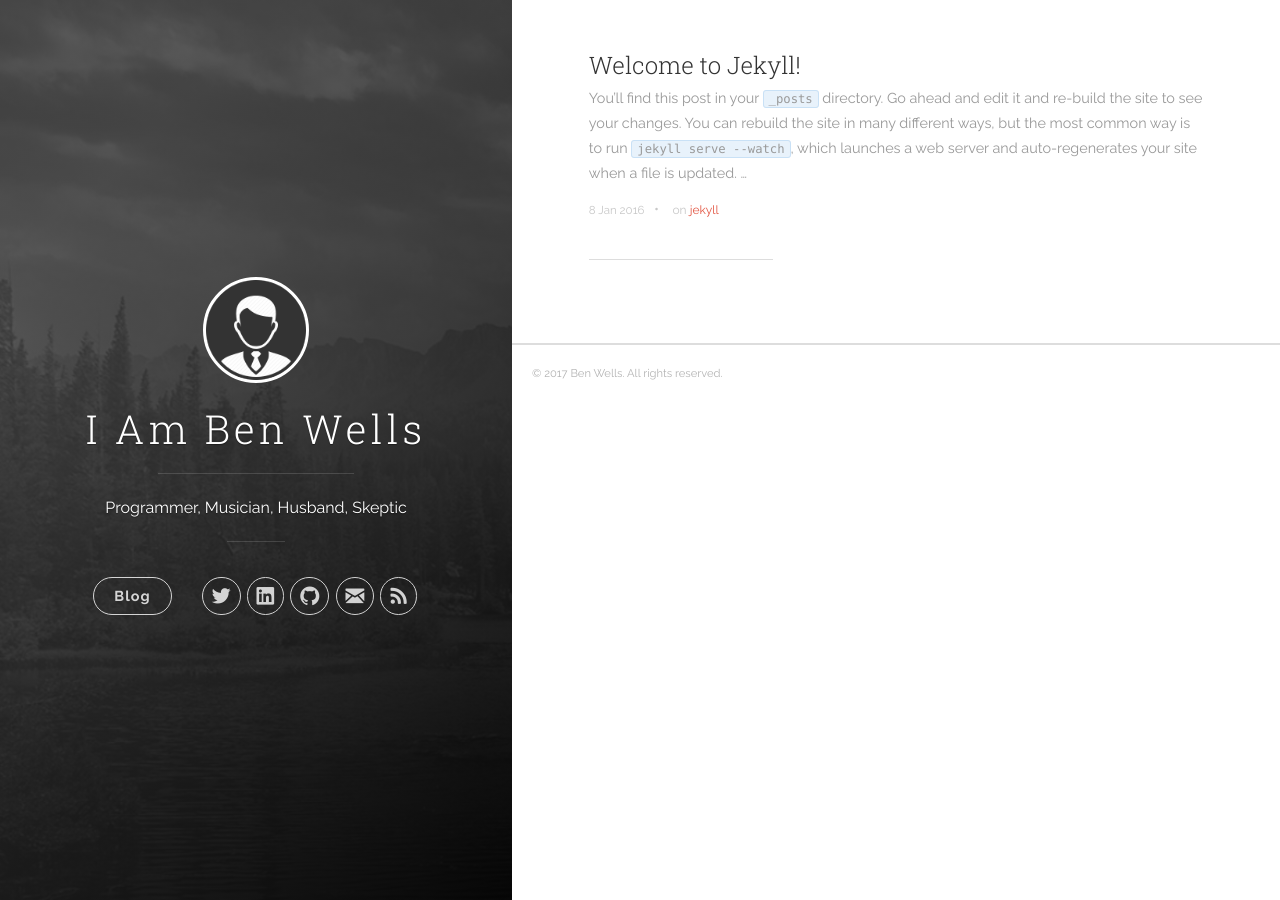
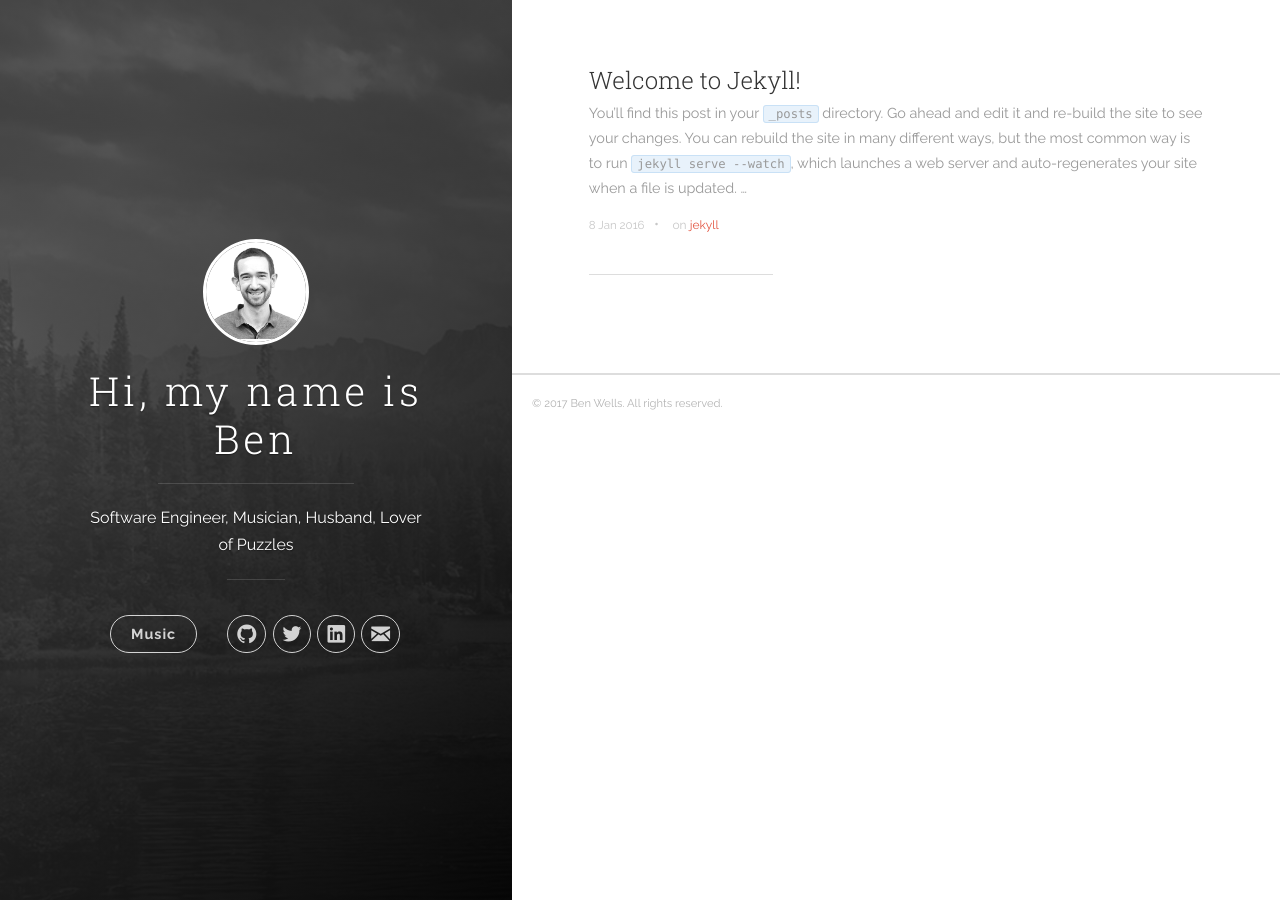
Before and after one commit to benwells/benwells.github.io, a Jekyll site: the page built from index.html, in a window 1280 px wide. Built offline with Jekyll 4.4.1, drawn with Linux system fonts in a browser that asks for light colours; nearby versions of some CDN libraries; the list of posts is cut into pages by our own code.

Commit message:
basic landing page

```diff
--- a/_config.yml
+++ b/_config.yml
@@ -1,8 +1,10 @@
 # Site settings
-title: I Am Ben Wells
-description: 'Programmer, Musician, Husband, Skeptic'
+title: Hi, my name is Ben
+description: 'Software Engineer, Musician, Husband, Lover of Puzzles'
 url: 'http://benwells.github.io'
 baseurl: '/'
+
+
 # google_analytics: 'UA-XXXXXX-X'
 # disqus_shortname: 'your-disqus-name'
 
--- a/_includes/header.html
+++ b/_includes/header.html
@@ -9,7 +9,7 @@
     <div class="panel-main__inner panel-inverted">
     <div class="panel-main__content">
         <a href="{{ site.baseurl }}" title="link to home of {{ site.title }}">
-          <img src="{{ "images/profile.jpg" | prepend: site.baseurl }}" class="user-image" alt="My Profile Photo">
+          <img src="{{ "images/profile.png" | prepend: site.baseurl }}" class="user-image" alt="My Profile Photo">
           <h1 class="panel-cover__title panel-title">{{ site.title }}</h1>
         </a>
         <hr class="panel-cover__divider">
@@ -18,14 +18,30 @@
 
         <div class="navigation-wrapper">
 
+          <!--<nav class="cover-navigation cover-navigation--primary">
+            <ul class="navigation">
+              <li class="navigation__item"><a href="{{ site.baseurl }}#blog" title="link to {{ site.title }} blog" class="blog-button">Blog</a></li>
+            </ul>
+          </nav>-->
+
           <nav class="cover-navigation cover-navigation--primary">
             <ul class="navigation">
-              <li class="navigation__item"><a href="{{ site.baseurl }}#blog" title="link to {{ site.title }} blog" class="blog-button">Blog</a></li>
+              <li class="navigation__item"><a href="http://mrbenwells.bandcamp.com" title="link to my music" target="_blank" class="blog-button">Music</a></li>
             </ul>
           </nav>
 
           <nav class="cover-navigation navigation--social">
             <ul class="navigation">
+
+            {% if site.author.github_username %}
+              <!-- GitHub -->
+              <li class="navigation__item">
+                <a href="https://www.github.com/{{ site.author.github_username }}" title="{{ site.author.github_username }} on GitHub" target="_blank">
+                  <i class="icon icon-social-github"></i>
+                  <span class="label">GitHub</span>
+                </a>
+              </li>
+            {% endif %}
 
             {% if site.author.twitter_username %}
               <!-- Twitter -->
@@ -57,16 +73,6 @@
               </li>
             {% endif %}
 
-            {% if site.author.github_username %}
-              <!-- GitHub -->
-              <li class="navigation__item">
-                <a href="https://www.github.com/{{ site.author.github_username }}" title="{{ site.author.github_username }} on GitHub" target="_blank">
-                  <i class="icon icon-social-github"></i>
-                  <span class="label">GitHub</span>
-                </a>
-              </li>
-            {% endif %}
-
             {% if site.author.email %}
               <!-- Email -->
               <li class="navigation__item">
@@ -78,12 +84,12 @@
             {% endif %}
 
             <!-- RSS -->
-            <li class="navigation__item">
+            <!--<li class="navigation__item">
               <a href="{{ "feed.xml" | prepend: site.baseurl }}" title="Subscribe" target="_blank">
                 <i class="icon icon-rss"></i>
                 <span class="label">RSS</span>
               </a>
-            </li>
+            </li>-->
 
             </ul>
           </nav>
--- a/_layouts/tags.html
+++ b/_layouts/tags.html
@@ -20,7 +20,7 @@ layout: default
         <!-- list only those which contain the current tag -->
         {% if post.tags contains tagitem[0] %}
             <li>
-              <a href="{{ post.url | prepend: site.baseurl }}">{{ post.title }}</a>
+              <a href="{{ post.url }}">{{ post.title }}</a>
             </li>
         {% endif %}
       {% endfor %}
--- a/css/uno.css
+++ b/css/uno.css
@@ -1104,7 +1104,7 @@ pre {
 
 .content-wrapper__inner {
 	margin: 0 10%;
-	padding: 50px 0; }
+	padding: 65px 0; }
 
 .footer {
 	display: block;
```
Also changed, not shown: Gemfile.lock, images/profile.png (added), images/profile_old.jpg (added), 1 other file.
